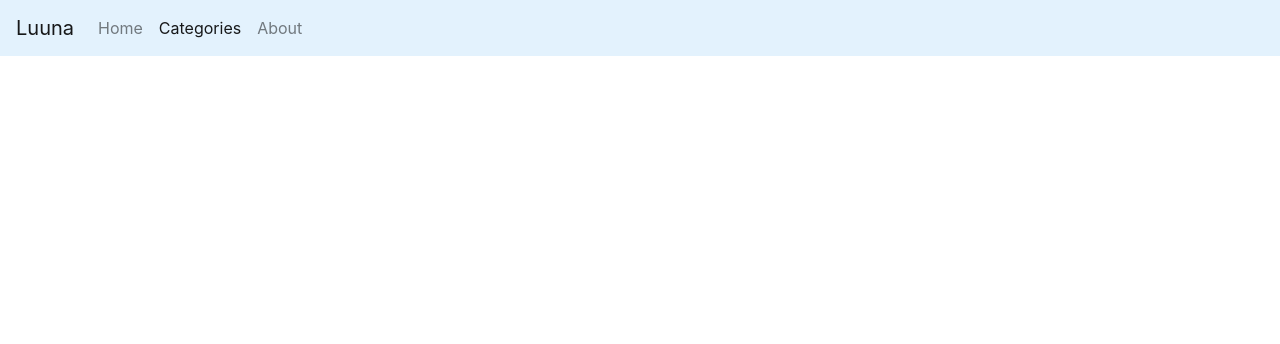
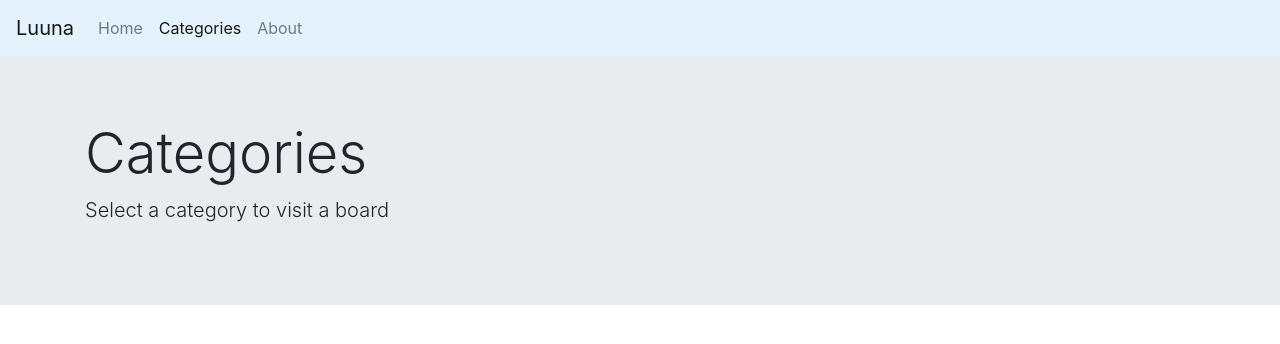
Before and after one commit to DanielFL0/LuunaBoard, a Flask app: page /categories in a window 1280 px wide. Shown: the top 344 px of the page. Run offline with Flask 2, Linux system fonts and the light colour scheme.

Commit message:
Modify categories.html

```diff
--- a/LuunaBoard/templates/categories.html
+++ b/LuunaBoard/templates/categories.html
@@ -13,6 +13,7 @@
   </head>
 
   <body>
+    <!--Navbar-->
     <nav class="navbar navbar-expand-lg navbar-light" style="background-color: #e3f2fd;">
         <a class="navbar-brand" href="{{ url_for('home') }}">Luuna</a>
         <button class="navbar-toggler" type="button" data-toggle="collapse" data-target="#navbarSupportedContent" aria-controls="navbarSupportedContent" aria-expanded="false" aria-label="Toggle navigation">
@@ -34,5 +35,17 @@
         </div>
       </nav>
       <!--Rest of code below here-->
+      <div class="jumbotron jumbotron-fluid">
+        <div class="container">
+          <h1 class="display-4">Categories</h1>
+          <p class="lead">Select a category to visit a board</p>
+        </div>
+      </div>
+      <!--Template-->
+      <div class="list-group">
+        {% for category in categories%}
+          <a href="{{ url_for('board', category=category.id) }}" class="list-group-item list-group-item-action">{{ category.name }}</a>
+        {% endfor %}
+      </div>
   </body>
 </html>
```
